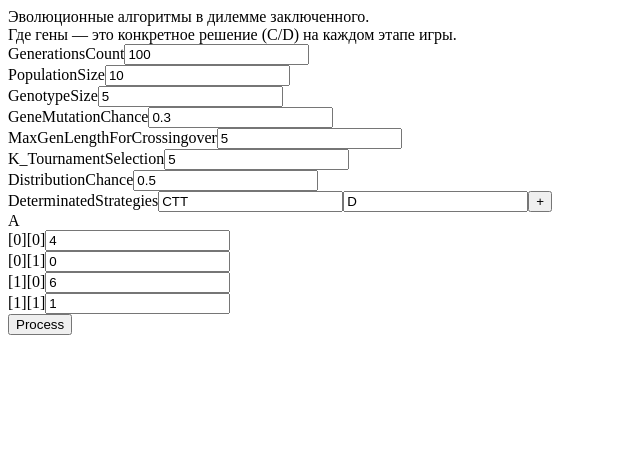
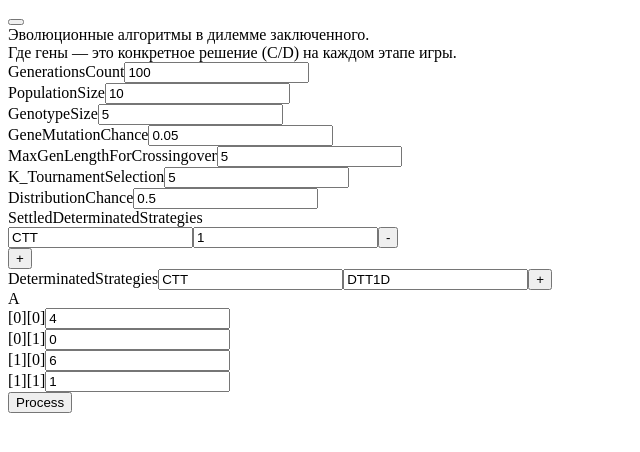
Before and after one commit to avatar4ik3/PSSN, a React (Create React App) app in the folder PSSN.Web/: page /undet in a window 1280 px wide. Shown: the top 452 px of the page, without its empty margins (0-640 px from the left). Built offline with nearby package versions, Linux system fonts and the light colour scheme.

Commit message:
добавил подселение детерминированых стратегий в пайп обработки недетерминированных стратегий. Теперь оба вида стратегий могут играть друг с другом

```diff
--- a/PSSN.Web/src/components/DetPage.jsx
+++ b/PSSN.Web/src/components/DetPage.jsx
@@ -168,8 +168,8 @@ export function encodeStrategy(x) {
 	}
 
 	return {
-		Name: x,
-		Patterns: [
+		name: x,
+		patterns: [
 			{
 				Name: "CttPattern",
 				Coeffs: coefs,
--- a/PSSN.Web/src/components/StepByStepUnDetPage.jsx
+++ b/PSSN.Web/src/components/StepByStepUnDetPage.jsx
@@ -13,11 +13,20 @@ const StepByStepUnDetPage = ({ apiHost, ...rest }) => {
 		GenerationsCount: 100,
 		PopulationSize: 10,
 		GenotypeSize: 5,
-		GeneMutationChance: 0.3,
+		GeneMutationChance: 0.05,
 		MaxGenLengthForCrossingover: 5,
 		K_TournamentSelection: 5,
 		DistributionChance: 0.5,
-		DeterminatedStrategies: [["CTT"], ["D"]],
+		SettledDeterminatedStrategies:
+		[
+			{
+				strategy:"CTT",
+				count: 1,
+				name : ""
+			},
+		],
+
+		DeterminatedStrategies: [["CTT"], ["DTT1D"]],
 		A: [
 			[4, 0],
 			[6, 1],
@@ -115,7 +124,12 @@ const StepByStepUnDetPage = ({ apiHost, ...rest }) => {
 			series.push({
 				name: stratName,
 				points: data.map((tree, index) => {
-					console.log(tree)
+					// console.log(tree)
+					console.log({
+						name : stratName,
+						tree: tree,
+						allNames : additionalStratsNames
+					})
 					return {
 						x: index,
 						y: Object.entries(tree.map[stratName])
@@ -135,11 +149,44 @@ const StepByStepUnDetPage = ({ apiHost, ...rest }) => {
 		console.log(series)
 		return series
 	}
+
+
+	function getStrategiesFromSettled(strats){
+
+		function range(start, end, step=1) {
+			let arr = [];
+			for (let i = start; i < end; i += step) {
+			  arr.push(i);
+			}
+			return arr;
+		  }
+
+
+		  //TODO переделать в for обычный, чтобы можно было доабвлять оффсеты в записимости от уже добавленных стратегий
+		const stratsLists =  commonRequestData.SettledDeterminatedStrategies.map(x => {
+			return range(0,x.count).map(number => {
+				let strat = encodeStrategy(StratsShortNameToFullNames(x.name))
+				strat.name = String(strats.length + number)
+				return strat
+			})
+		})
+		const flattenedStrats = [].concat.apply([], stratsLists);
+		console.log(flattenedStrats)
+		return flattenedStrats;
+	}
+
+	function StratsShortNameToFullNames(name) {
+		if(name == "C") return "CTT1C"
+		if(name == "D") return "DTT1D"
+		return name
+	}
+
 	return (
 		<div>
+			<button onClick={async _ => getStrategiesFromSettled(await requestInitialStrategies())}></button>
 			<div>
 				<label>
-					Эволюционные алгоритмы в дилемме заключенного. <br />
+					Эволюционные алгоритмы в дилемме заключенного. <br/>
 					Где гены — это конкретное решение (C/D) на каждом этапе игры.
 				</label>
 				{Object.entries(commonRequestData).map(([k, v]) => {
@@ -225,7 +272,72 @@ const StepByStepUnDetPage = ({ apiHost, ...rest }) => {
 								</button>
 							</div>
 						)
-					} else {
+					}
+					else if(k == "SettledDeterminatedStrategies"){
+						return (<div key={k}>
+							<label>{k}</label>
+							{commonRequestData.SettledDeterminatedStrategies.map((value, idx) => {
+								return (
+									<div key={idx}>
+										<input
+											key={idx + "strat"}
+											type="text"
+											defaultValue={value.strategy}
+											onChange={(e) => {
+												value.name = e.target.value
+												value.strategy = e.target.value
+												setcommonRequestData({
+													...commonRequestData,
+													[k]: commonRequestData.SettledDeterminatedStrategies,
+												})
+											}}
+										/>
+
+										<input
+										key={idx + "count"}
+										type="number"
+										min="1"
+										defaultValue={value.count}
+										onChange={(e) => {
+											value.count = Number(e.target.value)
+											setcommonRequestData({
+												...commonRequestData,
+												[k]: commonRequestData.SettledDeterminatedStrategies,
+											})
+										}}
+										/>
+										<button
+											onClick={(e) => {
+												commonRequestData.SettledDeterminatedStrategies.splice(idx,1)
+												setcommonRequestData({
+													...commonRequestData,
+													[k]: commonRequestData.SettledDeterminatedStrategies,
+												})
+											}}
+										>
+											-
+										</button>
+									</div>
+								)
+							})}
+							<button
+							onClick={(e) => {
+								console.log("clicked!")
+								console.log(commonRequestData.SettledDeterminatedStrategies)
+
+								commonRequestData.SettledDeterminatedStrategies.push({
+									strategy:"",
+									name:"",
+									count: 1
+								})
+								setcommonRequestData({
+									...commonRequestData,
+									[k]: commonRequestData.SettledDeterminatedStrategies,
+								})
+							}}>+</button>
+						</div>)
+					}
+					else {
 						return (
 							<div key={k}>
 								<label>{k}</label>
@@ -255,12 +367,12 @@ const StepByStepUnDetPage = ({ apiHost, ...rest }) => {
 						againstCttData.push([])
 					}
 					let payload = await requestInitialStrategies()
+					let detStrats = getStrategiesFromSettled(payload);
+					payload = payload.concat(detStrats);
 					console.log(payload)
 					for (let i = 0; i < commonRequestData.GenerationsCount; ++i) {
 						const { gameResult, newStrats } = await getOneGeneration(payload)
-						for (const [idx, names] of enumerate(
-							commonRequestData.DeterminatedStrategies
-						)) {
+						for (const [idx, names] of enumerate(commonRequestData.DeterminatedStrategies)) {
 							const againstCttResult = await playAgainstDeterminatedStrategies(
 								payload,
 								names
@@ -299,7 +411,8 @@ const StepByStepUnDetPage = ({ apiHost, ...rest }) => {
 				<>
 					{" "}
 					<label>
-						Количества генов типа C и генам типа D в популяции по поколениям
+						Количества генов типа C и генам типа D в популяции по поколениям <br/>
+						Работает не корректно если подселены детерминированные стратегии
 					</label>
 					<Graph series={chartData} />
 				</>
```
Also changed, not shown: 1 other file (tests, documents, lock files or other folders).
